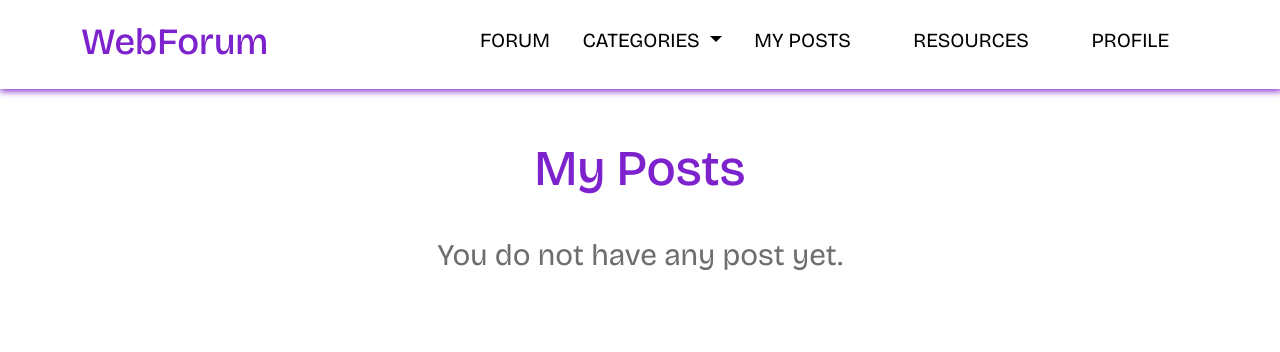
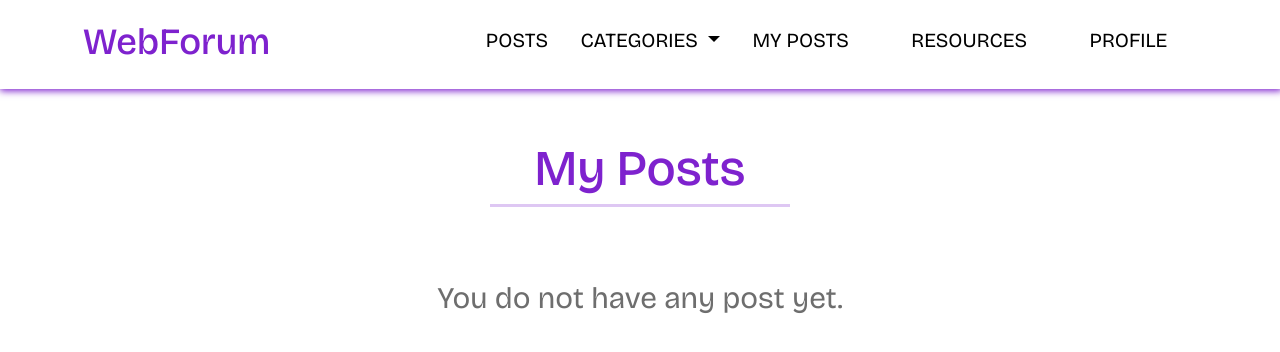
Before and after one commit to kwadwoambitious/Mini-Project, a PHP site: page /Web-Forum-Mini-Project/my-posts.php in a window 1280 px wide. Shown: the top 352 px of the page. Run offline with PHP 8.4, Linux system fonts and the light colour scheme; a user stored in the database is signed in; data comes from the database, SQL or seed files in the repository.

Commit message:
Changes have been made

```diff
--- a/css/home_pages.css
+++ b/css/home_pages.css
@@ -27,14 +27,39 @@ header h1{
   color: #7e22ce;
 }
 nav ul li{
+  margin-left: 30px;
+  margin-right: 30px;
   display: inline;
   list-style: none;
+  position: relative;
+}
+nav ul li:before{
+  content: '';
+  background-color: #7e22ce;
+  position: absolute;
+  left: 0;
+  bottom: 0;
+  height: 3px;
+  width: 0;
+  transition: 0.3s ease-in;
+}
+nav ul li:hover:before{
+  content: '';
+  background-color: #7e22ce;
+  position: absolute;
+  left: 0;
+  bottom: -1rem;
+  height: 3px;
+  width: 100%;
 }
 nav .dropdown-toggle{
   color: black;
   font-size: 2rem;
   text-decoration: none;
   cursor: pointer;
+}
+nav .dropdown-toggle:hover{
+  color: #7e22ce;
 }
 nav .dropdown-menu{
   background-color: #7e22ce ;
@@ -48,15 +73,14 @@ nav .dropdown-menu{
   background-color: white;
   color: black;
 }
-nav li .menu-item{
+ul li a{
   text-decoration: none;
   font-size: 2rem;
   color: black;
-  margin-left: 30px;
-  margin-right: 30px;
+  position: relative;
 }
-nav li .menu-item:hover{
-  border-bottom: 1px solid #7e22ce ;
+ul li a:hover{
+  color: #7e22ce;
 }
 .menu-bar{
   display: none;
@@ -197,7 +221,8 @@ main #create_post{
   border-radius: 50%;
   margin-bottom: 30px;
   background-color: #7e22ce;
-  box-shadow: 1px 2px 5px 4px black;
+  box-shadow: 1px 1px 5px 4px black;
+  font-family: 'Bricolage Grotesque', sans-serif;
   color: white;
 }
 .profile h3{
--- a/home.php
+++ b/home.php
@@ -11,6 +11,7 @@
 ?>
       <main class="home">
         <h1 class="heading">Recent Posts</h1>
+        <hr>
       </main>
 
 <?php
@@ -34,7 +35,6 @@
     $initial2 =  substr($post_last_name, 0, 1);
 
     echo '
-
         <link rel="stylesheet" href="css/post.css" />
             <div class="posts my-posts">
             <div class="container">
--- a/includes/home-header.php
+++ b/includes/home-header.php
@@ -16,10 +16,10 @@
 </head>
 <body>
       <header>
-          <a href="./" style="text-decoration: none;"><h1><span>WebForum</h1></a>
+          <a href="home" style="text-decoration: none;"><h1><span>WebForum</h1></a>
           <nav>
             <ul class="main-menu">
-              <li><a href="home" class="menu-item">FORUM</a></li>
+              <li><a href="home" class="menu-item">POSTS</a></li>
               <div class="dropdown" style="display: inline-block;">
                 <a class="dropdown-toggle" data-bs-toggle="dropdown" aria-expanded="false">
                   CATEGORIES
@@ -35,7 +35,7 @@
                   ?>
                 </ul>
 	            </div>
-              <li><a href="my-posts" class="menu-item">MY POSTS</a></li>
+              <li class="active"><a href="my-posts" class="menu-item">MY POSTS</a></li>
               <li><a href="resources" class="menu-item">RESOURCES</a></li>
               <li><a href="profile" class="menu-item">PROFILE</a></li>
 
--- a/my-posts.php
+++ b/my-posts.php
@@ -13,8 +13,8 @@
 
       <main class="home">
         <h1>My Posts</h1>
+        <hr>
       </main>
-      <script src="javascript/script.js"></script>
 </body>
 </html>
 
```
Also changed, not shown: javascript/script.js (line endings or trailing spaces).
